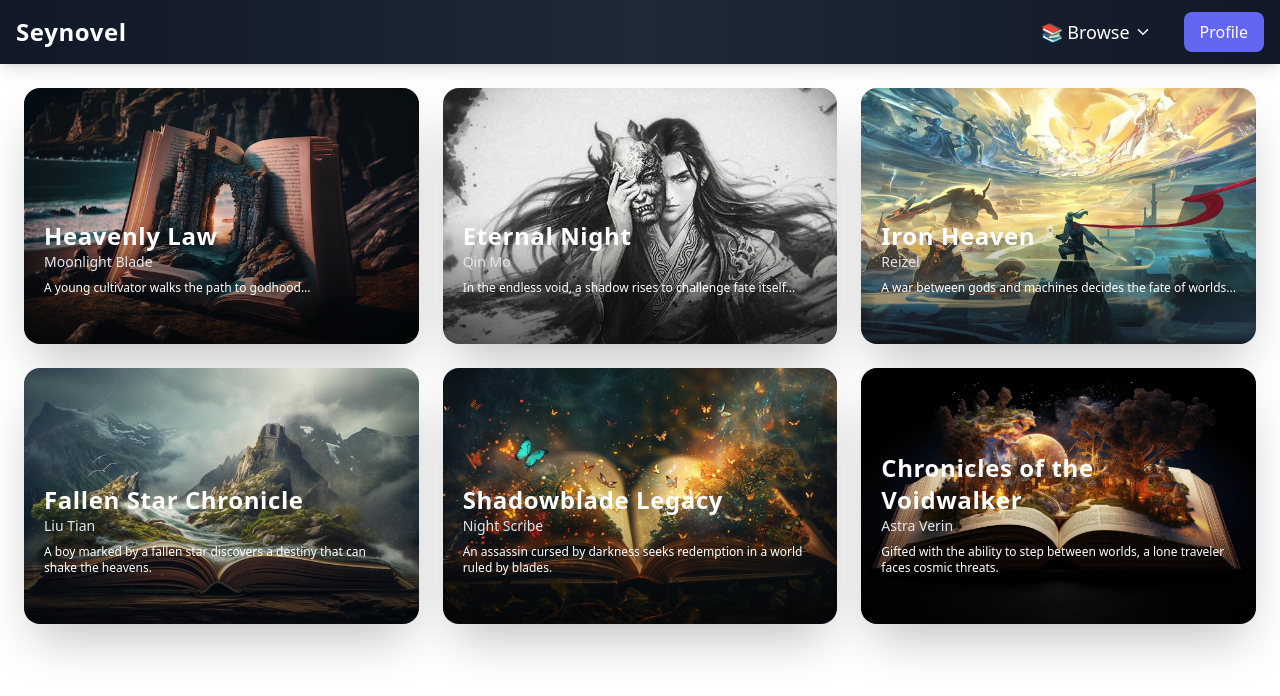
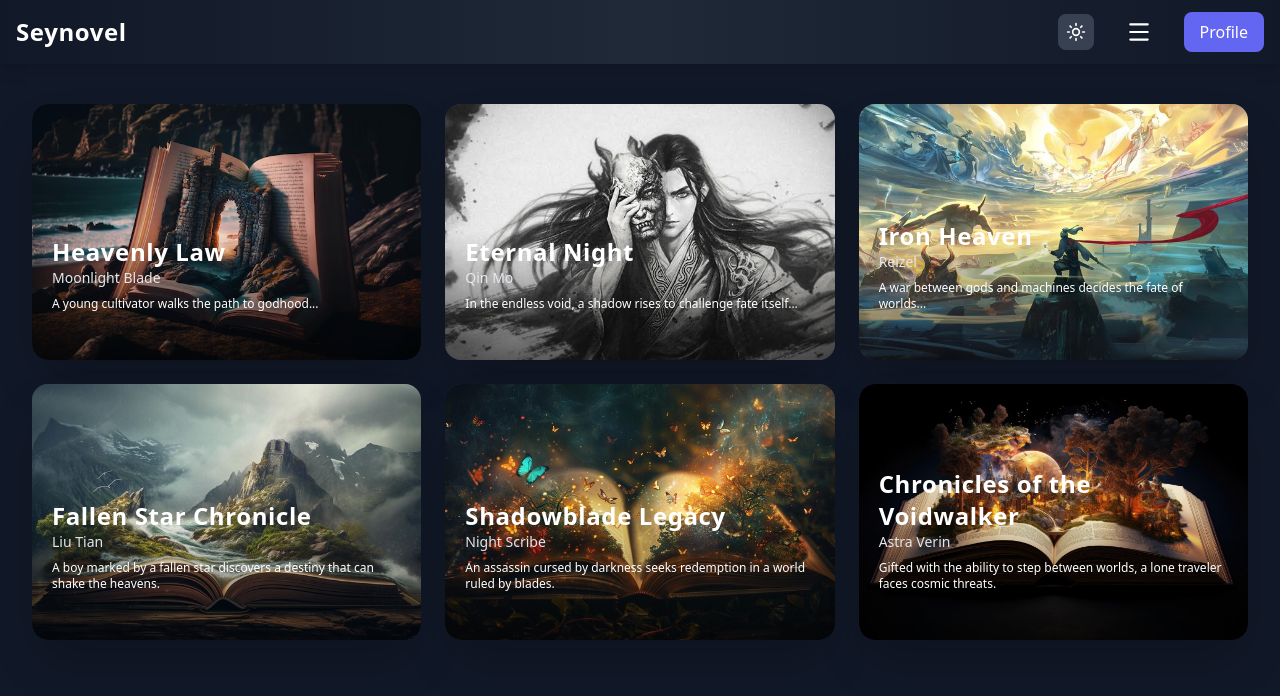
Before and after one commit to Rangsey0/novel-reading-website, a React (Create React App) app: page / in a window 1280 px wide. Shown: the top 696 px of the page. Built offline with nearby package versions, Linux system fonts and the light colour scheme.

Commit message:
Add hamburger button, light/dark background

```diff
--- a/src/App.js
+++ b/src/App.js
@@ -7,8 +7,11 @@ import AllNovels from "./pages/AllNovels";
 
 function App() {
   return (
+    <div className="min-h-screen bg-white dark:bg-gray-900 text-black dark:text-white transition-colors duration-300">
       <Router>
         <Navbar />
+
+        <div className="pt-4 px-2">
           <Routes>
             <Route path="/" element={<Home />} />
             <Route path="/novel/:id" element={<NovelDetails />} />
@@ -17,7 +20,9 @@ function App() {
             {/* New routes */}
             <Route path="/browse" element={<AllNovels />} />
           </Routes>
+        </div>
       </Router>
+    </div>
   );
 }
 
--- a/src/components/Navbar.jsx
+++ b/src/components/Navbar.jsx
@@ -1,64 +1,75 @@
-import React, { useState } from "react";
+import React, { useState, useEffect } from "react";
 import { Link } from "react-router-dom";
-import { Menu, X, ChevronDown } from "lucide-react";
+import { Menu, X, Sun, Moon } from "lucide-react";
 
 function Navbar() {
-  const [isOpen, setIsOpen] = useState(false);
-  const [isDropdownOpen, setIsDropdownOpen] = useState(false);
+  const [isOpen, setIsOpen] = useState(false); // Mobile menu
+  const [isDropdownOpen, setIsDropdownOpen] = useState(false); // Desktop Browse dropdown
+  const [theme, setTheme] = useState("dark");
+
+  // Apply theme to <html>
+  useEffect(() => {
+    if (theme === "dark") {
+      document.documentElement.classList.add("dark");
+    } else {
+      document.documentElement.classList.remove("dark");
+    }
+  }, [theme]);
 
   return (
-    <nav className="bg-gradient-to-r from-gray-900 via-gray-800 to-gray-900 shadow-lg text-white relative">
+    <nav className="bg-white dark:bg-gradient-to-r dark:from-gray-900 dark:via-gray-800 dark:to-gray-900 shadow-lg text-black dark:text-white relative transition-colors duration-300">
       <div className="container mx-auto px-4 py-3 flex justify-between items-center">
         {/* Logo */}
         <Link
           to="/"
-          className="text-2xl font-extrabold tracking-wide hover:text-indigo-400 transition-colors duration-300"
+          className="text-2xl font-extrabold tracking-wide hover:text-indigo-500 dark:hover:text-indigo-400 transition-colors duration-300"
         >
           Seynovel
         </Link>
 
         {/* Desktop Menu */}
         <div className="hidden md:flex items-center space-x-8">
-          {/* Browse Dropdown */}
+          {/* Theme Toggle Button */}
+          <button
+            onClick={() => setTheme(theme === "dark" ? "light" : "dark")}
+            className="p-2 rounded-lg bg-gray-200 dark:bg-gray-700 hover:bg-gray-300 dark:hover:bg-gray-600 transition-all"
+          >
+            {theme === "dark" ? <Sun size={20} /> : <Moon size={20} />}
+          </button>
+
+          {/* Desktop Browse Dropdown */}
           <div
             className="relative"
             onMouseEnter={() => setIsDropdownOpen(true)}
             onMouseLeave={() => setIsDropdownOpen(false)}
           >
-            <button className="flex items-center gap-1 text-lg hover:text-indigo-400 transition-colors duration-300">
-              📚 <span>Browse</span>
-              <ChevronDown
-                size={18}
-                className={`transition-transform duration-300 ${
-                  isDropdownOpen ? "rotate-180" : ""
-                }`}
-              />
+            <button className="browse-dropdown-btn flex items-center hover:text-indigo-500 dark:hover:text-indigo-400 transition-colors duration-300">
+              <Menu size={26} />
             </button>
 
-            {/* Dropdown Menu */}
             {isDropdownOpen && (
-              <div className="absolute left-0 mt-2 w-48 bg-gray-800 border border-gray-700 rounded-lg shadow-lg animate-fade-in-down z-50">
+              <div className="absolute left-1/2 mt-2 w-48 bg-white dark:bg-gray-800 border border-gray-300 dark:border-gray-700 rounded-lg shadow-lg animate-fade-in-down z-50 text-black dark:text-white -translate-x-1/2">
                 <Link
                   to="/browse"
-                  className="block px-4 py-2 hover:bg-gray-700 transition-colors duration-200"
+                  className="block px-4 py-2 hover:bg-gray-100 dark:hover:bg-gray-700 transition-colors duration-200"
                 >
                   All Novels
                 </Link>
                 <Link
                   to="/popular"
-                  className="block px-4 py-2 hover:bg-gray-700 transition-colors duration-200"
+                  className="block px-4 py-2 hover:bg-gray-100 dark:hover:bg-gray-700 transition-colors duration-200"
                 >
                   Popular
                 </Link>
                 <Link
                   to="/latest"
-                  className="block px-4 py-2 hover:bg-gray-700 transition-colors duration-200"
+                  className="block px-4 py-2 hover:bg-gray-100 dark:hover:bg-gray-700 transition-colors duration-200"
                 >
                   Latest Updates
                 </Link>
                 <Link
                   to="/genres"
-                  className="block px-4 py-2 hover:bg-gray-700 transition-colors duration-200"
+                  className="block px-4 py-2 hover:bg-gray-100 dark:hover:bg-gray-700 transition-colors duration-200"
                 >
                   Genres
                 </Link>
@@ -69,13 +80,13 @@ function Navbar() {
           {/* Profile Button */}
           <Link
             to="/profile"
-            className="bg-indigo-500 px-4 py-2 rounded-lg hover:bg-indigo-600 transition-all duration-300 font-medium"
+            className="bg-indigo-500 px-4 py-2 rounded-lg hover:bg-indigo-600 transition-all duration-300 font-medium text-white"
           >
             Profile
           </Link>
         </div>
 
-        {/* Mobile Menu Button */}
+        {/* Mobile Hamburger Menu Button */}
         <button
           onClick={() => setIsOpen(!isOpen)}
           className="md:hidden focus:outline-none"
@@ -84,13 +95,21 @@ function Navbar() {
         </button>
       </div>
 
-      {/* Mobile Dropdown Menu */}
+      {/* Mobile Menu */}
       {isOpen && (
-        <div className="md:hidden bg-gray-800 border-t border-gray-700 px-4 py-3 space-y-3 animate-fade-in-down">
+        <div className="md:hidden bg-white dark:bg-gray-800 border-t border-gray-300 dark:border-gray-700 px-4 py-3 space-y-3 animate-fade-in-down text-black dark:text-white">
+          {/* Theme Toggle Button */}
+          <button
+            onClick={() => setTheme(theme === "dark" ? "light" : "dark")}
+            className="w-full p-2 bg-gray-200 dark:bg-gray-700 rounded-lg hover:bg-gray-300 dark:hover:bg-gray-600 transition-all flex justify-center"
+          >
+            {theme === "dark" ? <Sun size={20} /> : <Moon size={20} />}
+          </button>
+
           <Link
             to="/browse"
             onClick={() => setIsOpen(false)}
-            className="block text-lg hover:text-indigo-400 transition-colors duration-300"
+            className="block text-lg hover:text-indigo-500 dark:hover:text-indigo-400 transition-colors duration-300"
           >
             📚 Browse Novels
           </Link>
@@ -98,7 +117,7 @@ function Navbar() {
           <Link
             to="/profile"
             onClick={() => setIsOpen(false)}
-            className="block bg-indigo-500 text-center py-2 rounded-lg hover:bg-indigo-600 transition-all duration-300 font-medium"
+            className="block bg-indigo-500 text-center py-2 rounded-lg hover:bg-indigo-600 transition-all duration-300 font-medium text-white"
           >
             Profile
           </Link>
--- a/tailwind.config.js
+++ b/tailwind.config.js
@@ -1,5 +1,6 @@
 /** @type {import('tailwindcss').Config} */
 module.exports = {
+  darkMode: "class",
   content: [
     "./src/**/*.{js,jsx,ts,tsx}", // <-- scan all React files
   ],
```
Lines whose indentation alone changed are shown as unchanged.
